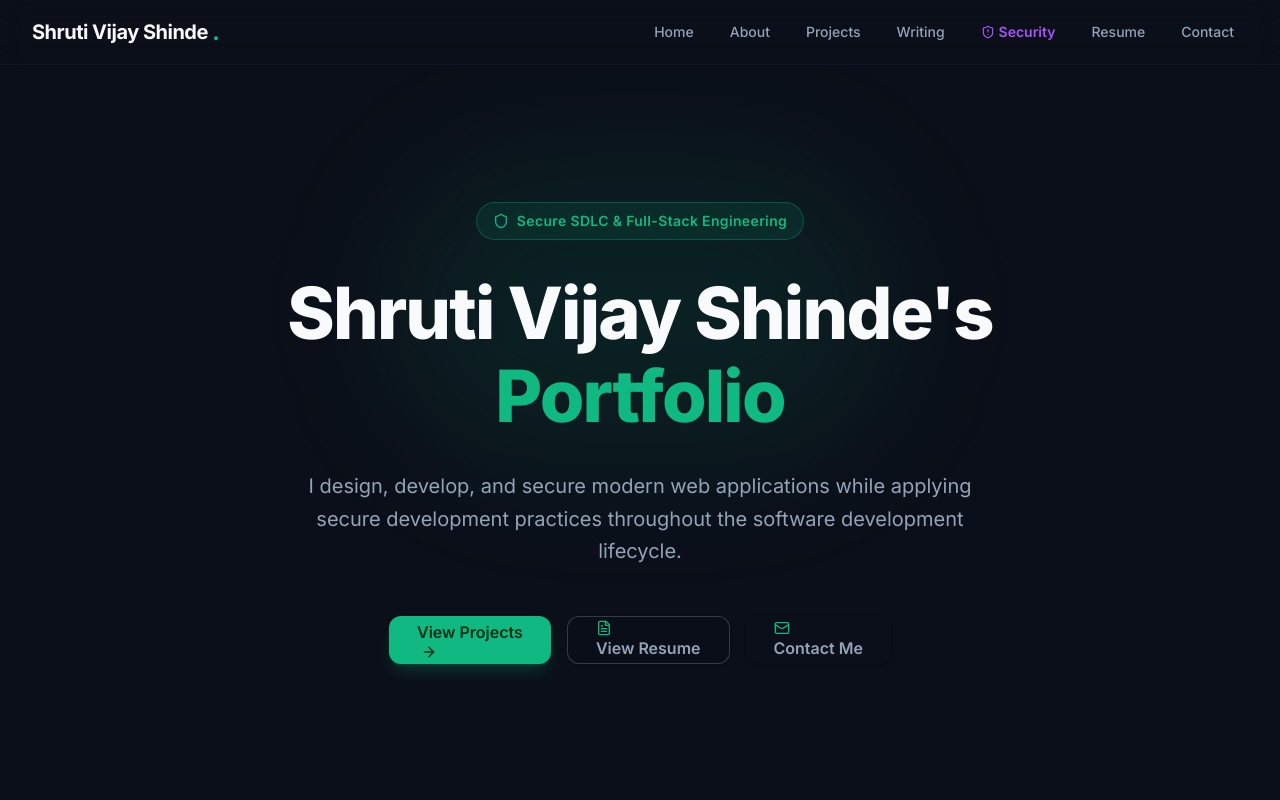
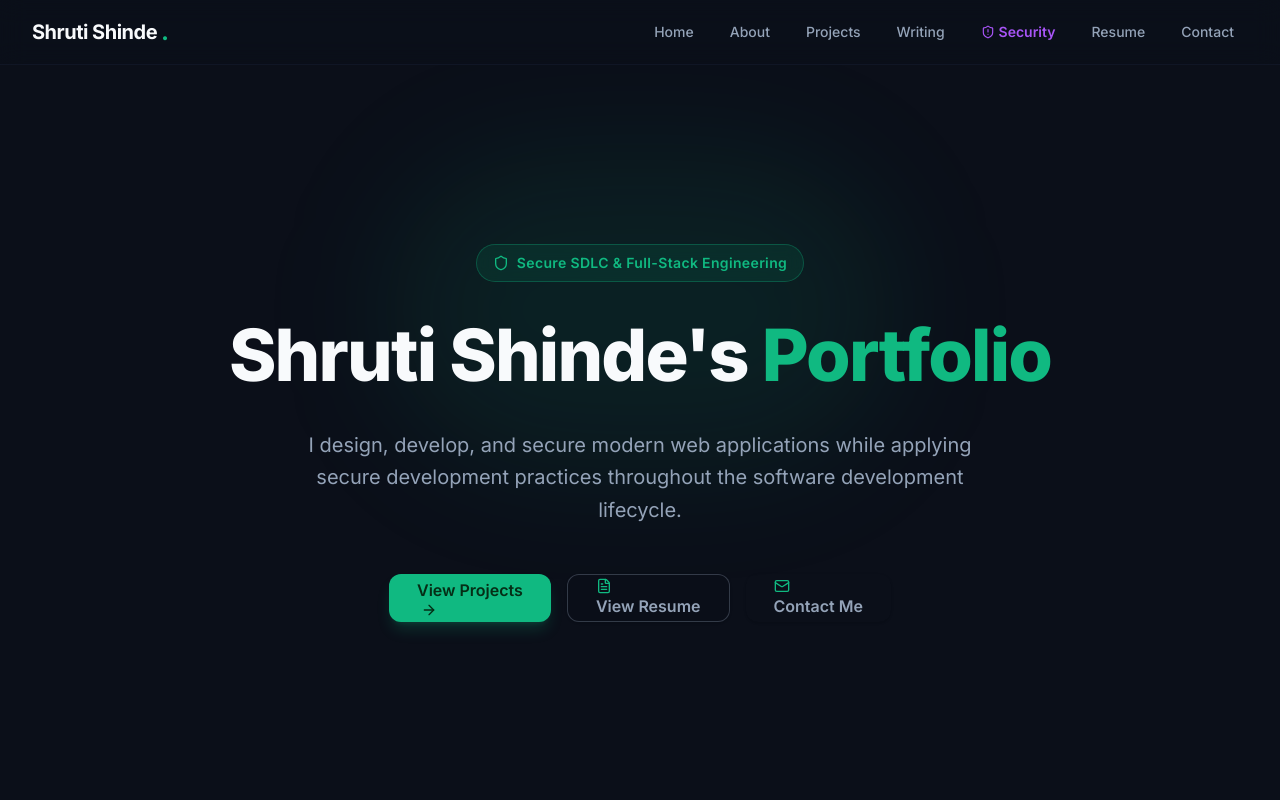
Before and after one commit to ShrutiiiShinde/secure-dev-portfolio, a Next.js app: page / in a window 1280 px wide. Shown: the top 800 px of the page. Built offline with nearby package versions, Linux system fonts and the light colour scheme.

Commit message:
Change portfolio name to Shruti Shinde's Portfolio

```diff
--- a/app/api/contact/route.ts
+++ b/app/api/contact/route.ts
@@ -76,7 +76,7 @@ export async function POST(req: NextRequest) {
             <hr style="border: 0; border-top: 1px solid #cbd5e1; margin: 20px 0;" />
             <p style="white-space: pre-wrap; font-size: 15px; line-height: 1.6; color: #334155;">${message}</p>
             <hr style="border: 0; border-top: 1px solid #cbd5e1; margin: 20px 0;" />
-            <p style="font-size: 12px; color: #94a3b8;">Sent securely from Shruti Vijay Shinde Developer Portfolio.</p>
+            <p style="font-size: 12px; color: #94a3b8;">Sent securely from Shruti Shinde Developer Portfolio.</p>
           </div>
         `,
       });
--- a/app/contact/page.tsx
+++ b/app/contact/page.tsx
@@ -1,9 +1,9 @@
 import ContactSection from "@/components/sections/ContactSection";
 
 export const metadata = {
-  title: "Contact | Shruti Vijay Shinde",
+  title: "Contact | Shruti Shinde",
   description:
-    "Get in touch with Shruti Vijay Shinde for software engineering, cybersecurity VAPT, and technical writing opportunities.",
+    "Get in touch with Shruti Shinde for software engineering, cybersecurity VAPT, and technical writing opportunities.",
 };
 
 export default function ContactPage() {
--- a/app/layout.tsx
+++ b/app/layout.tsx
@@ -13,13 +13,13 @@ const inter = Inter({
 export const metadata: Metadata = {
   metadataBase: new URL("https://github.com/ShrutiiiShinde/secure-dev-portfolio"),
   title: {
-    default: "Shruti Vijay Shinde | Secure Developer Portfolio",
-    template: "%s | Shruti Vijay Shinde",
+    default: "Shruti Shinde | Secure Developer Portfolio",
+    template: "%s | Shruti Shinde",
   },
   description:
-    "Personal portfolio of Shruti Vijay Shinde — Cyber Security Researcher & Software Developer focused on VAPT, Secure SDLC, Next.js, and TypeScript.",
+    "Personal portfolio of Shruti Shinde — Cyber Security Researcher & Software Developer focused on VAPT, Secure SDLC, Next.js, and TypeScript.",
   keywords: [
-    "Shruti Vijay Shinde",
+    "Shruti Shinde",
     "Cyber Security Researcher",
     "VAPT",
     "Penetration Testing",
@@ -30,20 +30,20 @@ export const metadata: Metadata = {
     "DevSecOps",
     "OWASP Top 10",
   ],
-  authors: [{ name: "Shruti Vijay Shinde" }],
-  creator: "Shruti Vijay Shinde",
+  authors: [{ name: "Shruti Shinde" }],
+  creator: "Shruti Shinde",
   openGraph: {
     type: "website",
     locale: "en_US",
     url: "https://github.com/ShrutiiiShinde/secure-dev-portfolio",
-    title: "Shruti Vijay Shinde | Secure Developer Portfolio",
+    title: "Shruti Shinde | Secure Developer Portfolio",
     description:
       "Cyber Security Researcher & Software Developer focused on VAPT, Secure SDLC, Next.js, and TypeScript.",
-    siteName: "Shruti Vijay Shinde Portfolio",
+    siteName: "Shruti Shinde Portfolio",
   },
   twitter: {
     card: "summary_large_image",
-    title: "Shruti Vijay Shinde | Secure Developer Portfolio",
+    title: "Shruti Shinde | Secure Developer Portfolio",
     description:
       "Cyber Security Researcher & Software Developer focused on VAPT, Secure SDLC, Next.js, and TypeScript.",
     creator: "@ShrutiShinde",
--- a/app/projects/[slug]/page.tsx
+++ b/app/projects/[slug]/page.tsx
@@ -26,7 +26,7 @@ export async function generateMetadata({ params }: ProjectDetailPageProps) {
   const project = projectsData.find((p) => p.slug === slug);
   if (!project) return { title: "Project Not Found" };
   return {
-    title: `${project.title} | Shruti Vijay Shinde`,
+    title: `${project.title} | Shruti Shinde`,
     description: project.description,
   };
 }
--- a/app/projects/page.tsx
+++ b/app/projects/page.tsx
@@ -1,9 +1,9 @@
 import ProjectsSection from "@/components/sections/ProjectsSection";
 
 export const metadata = {
-  title: "Projects | Shruti Vijay Shinde",
+  title: "Projects | Shruti Shinde",
   description:
-    "Explore full-stack software development and cybersecurity VAPT projects built by Shruti Vijay Shinde.",
+    "Explore full-stack software development and cybersecurity VAPT projects built by Shruti Shinde.",
 };
 
 export default function ProjectsPage() {
--- a/app/security/page.tsx
+++ b/app/security/page.tsx
@@ -18,9 +18,9 @@ import {
 } from "lucide-react";
 
 export const metadata = {
-  title: "Security Architecture | Shruti Vijay Shinde",
+  title: "Security Architecture | Shruti Shinde",
   description:
-    "Explore active HTTP security headers, DevSecOps CI/CD pipelines, contact form controls, and secure development architecture engineered into this portfolio.",
+    "Comprehensive breakdown of the production security architecture, HTTP security headers, and DevSecOps controls implementing secure SDLC in this portfolio.",
 };
 
 export default function SecurityPage() {
--- a/app/skills/page.tsx
+++ b/app/skills/page.tsx
@@ -1,9 +1,9 @@
 import SkillsSection from "@/components/sections/SkillsSection";
 
 export const metadata = {
-  title: "Skills | Shruti Vijay Shinde",
+  title: "Skills | Shruti Shinde",
   description:
-    "Comprehensive breakdown of technical skills, programming languages, web technologies, and security tools.",
+    "Explore the technical skills, security tools, programming languages, and networking concepts mastered by Shruti Shinde.",
 };
 
 export default function SkillsPage() {
--- a/app/writing/page.tsx
+++ b/app/writing/page.tsx
@@ -1,9 +1,9 @@
 import WritingSection from "@/components/sections/WritingSection";
 
 export const metadata = {
-  title: "Technical Writing | Shruti Vijay Shinde",
+  title: "Technical Writing | Shruti Shinde",
   description:
-    "Explore cybersecurity, web application security, and secure coding articles published on Medium by Shruti Vijay Shinde.",
+    "Explore cybersecurity, web application security, and secure coding articles published on Medium by Shruti Shinde.",
 };
 
 export default function WritingPage() {
--- a/components/Navbar.tsx
+++ b/components/Navbar.tsx
@@ -25,7 +25,7 @@ export default function Navbar() {
           href="/#home"
           className="text-lg sm:text-xl font-bold tracking-tight text-foreground hover:text-primary transition-colors flex items-center gap-1"
         >
-          <span>Shruti Vijay Shinde</span>
+          <span>Shruti Shinde</span>
           <span className="text-primary text-2xl leading-none">.</span>
         </Link>
 
--- a/components/sections/AboutSection.tsx
+++ b/components/sections/AboutSection.tsx
@@ -98,7 +98,7 @@ export default function AboutSection() {
             className="lg:col-span-7 space-y-6 text-muted-foreground text-base sm:text-lg leading-relaxed"
           >
             <h3 className="text-2xl font-bold text-foreground tracking-tight">
-              Hello, I&apos;m Shruti Vijay Shinde.
+              Hello, I&apos;m Shruti Shinde.
             </h3>
 
             <p>
--- a/components/sections/HeroSection.tsx
+++ b/components/sections/HeroSection.tsx
@@ -25,7 +25,7 @@ export default function HeroSection() {
           {/* Title */}
           <HeroEntrance delay={0.15}>
             <h1 className="text-4xl sm:text-6xl lg:text-7xl font-extrabold tracking-tight text-foreground leading-[1.15]">
-              Shruti Vijay Shinde&apos;s{" "}
+              Shruti Shinde&apos;s{" "}
               <span className="text-primary">
                 Portfolio
               </span>
```
Also changed, not shown: 1 other file (tests, documents, lock files or other folders).
